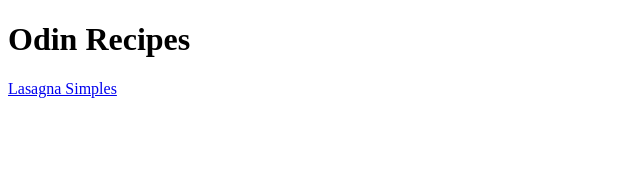
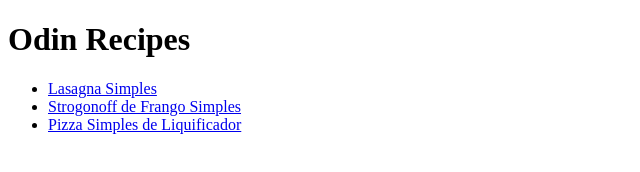
Before and after one commit to maurolima-hub/odin-recipes, a plain HTML site: page index.html in a window 1280 px wide. Shown: the whole page, without its empty margins (0-640 px from the left). Drawn offline with Linux system fonts and the light colour scheme.

Commit message:
Add links to other recipes on index

```diff
--- a/index.html
+++ b/index.html
@@ -10,7 +10,12 @@
     <body>
         <h1>Odin Recipes</h1>
 
-        <a href="./recipes/lasagna_simples.html">Lasagna Simples</a>
+        <ul>
+            <li><a href="./recipes/lasagna_simples.html">Lasagna Simples</a></li>
+            <li><a href="./recipes/strogonoff_de_frango_simples.html">Strogonoff de Frango Simples</a></li>
+            <li><a href="./recipes/pizza_simples_de_liquificador.html">Pizza Simples de Liquificador</a></li>
+        </ul>
+
     </body>
 
 </html>
```
